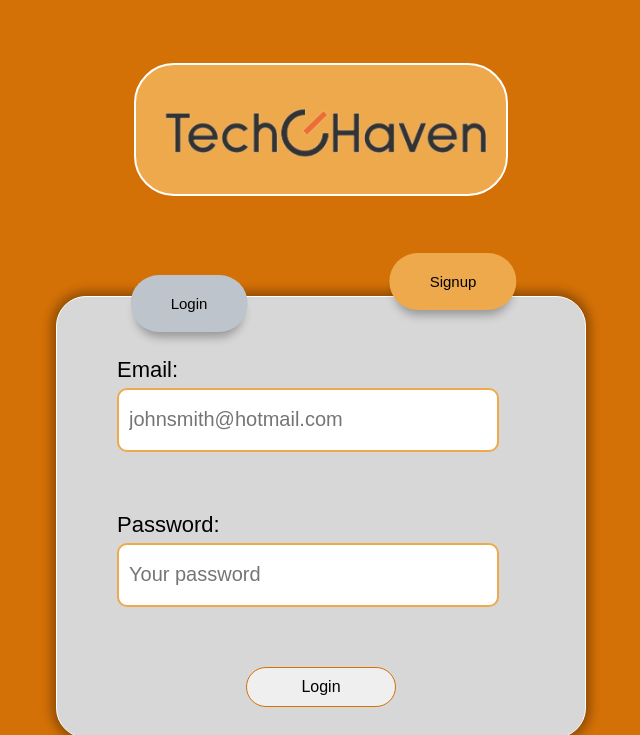
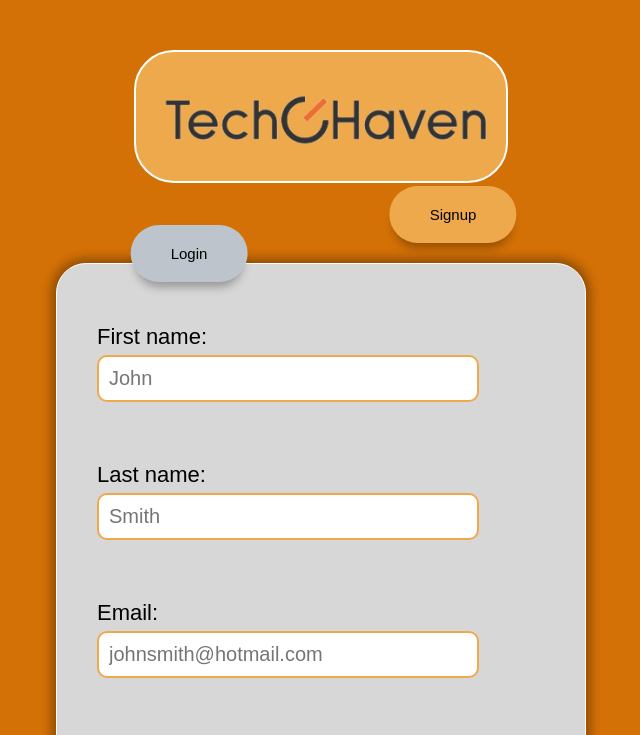
Before and after one commit to rye141200/TechHaven, a plain HTML site: page Frontend/index.html in a window 1280 px wide. Both pictures are taken after a click on the element "Signup". Shown: the top 735 px of the page, without its empty margins (319-959 px from the left). Drawn offline with Linux system fonts and the light colour scheme.

Commit message:
Finished login frontend

```diff
--- a/Frontend/index.html
+++ b/Frontend/index.html
@@ -13,7 +13,6 @@
       <div class="icon-box">
         <img src="TechHaven logo.png" height="128" />
       </div>
-
       <div class="box login-box">
         <div class="tab active-tab login-tab">Login</div>
         <div class="tab inactive-tab signup-tab">Signup</div>
@@ -27,7 +26,7 @@
             placeholder="johnsmith@hotmail.com"
           />
         </div>
-        <div class="input-field">
+        <div class="input-field" id="password">
           <label class="input-field-label" for="fname">Password:</label>
           <input
             class="input-field-element"
@@ -41,9 +40,10 @@
           <button class="btn btn-login">Login</button>
         </div>
       </div>
-      <!-- <div class="signup-box">
-        <div class="input-field"></div>
-      </div> -->
+      <div class="phone-bakr">
+        <img src="phone.svg" width="256" />
+      </div>
     </div>
+    <!-- User market -->
   </body>
 </html>
--- a/Frontend/script.js
+++ b/Frontend/script.js
@@ -16,6 +16,59 @@ boxEl.addEventListener("click", function (e) {
         tab.classList.remove("active-tab");
       }
     });
+
+    const flag = e.target.parentElement.querySelector(".firstname");
     //TODO
+    if (e.target.classList.contains("signup-tab") && !flag) {
+      const html = `
+      <div class="input-field firstname added">
+      <label class="input-field-label" for="fname">First name:</label>
+      <input
+        class="input-field-element"
+        type="email"
+        id="firstname-input"
+        name="fname"
+        placeholder="John"
+      />
+    </div>
+    <div class="input-field added">
+      <label class="input-field-label" for="fname">Last name:</label>
+      <input
+        class="input-field-element"
+        type="text"
+        id="lastname-input"
+        name="fname"
+        placeholder="Smith"
+      />
+    </div>
+      `;
+      const htmlConfirmPassword = `
+      <label class="input-field-label confirmpwd addedPWD" for="fname">Confirm password:</label>
+      <input
+        class="input-field-element addedPWD"
+        type="password"
+        id="confirm-input"
+        name="fname"
+        placeholder="Confirm password"
+      />
+      `;
+      const loginBoxEl = document.querySelector(".login-box");
+      loginBoxEl.insertAdjacentHTML("afterbegin", html);
+      document
+        .querySelector("#password")
+        .insertAdjacentHTML("beforeend", htmlConfirmPassword);
+    } else {
+      if (flag) {
+        const elementsToRemove = document.querySelectorAll(".added");
+        const elementsToRemovePwd = document.querySelectorAll(".addedPWD");
+        const boxEL = document.querySelector(".box");
+        const passwordEl = document.querySelector("#password");
+
+        elementsToRemove.forEach((element) => boxEl.removeChild(element));
+        elementsToRemovePwd.forEach((element) =>
+          passwordEl.removeChild(element)
+        );
+      }
+    }
   }
 });
--- a/Frontend/style.css
+++ b/Frontend/style.css
@@ -7,8 +7,10 @@
         #efa94d
  */
 body {
-  height: 100vh;
-  min-height: 100%;
+  display: flex;
+  justify-content: center;
+  align-items: center;
+  background-color: var(--primaryColorDark);
 }
 :root {
   --secondaryColorLight: #d7d7d8;
@@ -24,15 +26,21 @@ body {
   font-family: sans-serif;
   font-size: 62.5%;
 }
-
+.hidden {
+  display: none;
+  opacity: 0;
+  height: 0;
+  overflow: hidden;
+}
 /* !Login section */
 .login-section {
+  margin-top: 5rem;
   width: 100%;
-  height: 100%;
-  background-color: var(--primaryColorDark);
+  /* height: 100vh; */
+  /* background-color: var(--primaryColorDark); */
   display: flex;
   flex-direction: column;
-  gap: 10rem;
+  gap: 8rem;
   justify-content: center;
   align-items: center;
 }
@@ -49,22 +57,24 @@ body {
   padding: 4rem;
   display: flex;
   flex-direction: column;
-  align-items: flex-start;
+  align-items: center;
   gap: 2rem;
   background-color: var(--secondaryColorLight);
   border: 1px solid #fff;
   border-radius: 3rem;
   box-shadow: 0 0 10px 5px rgba(0, 0, 0, 0.3);
   width: 35%;
-  height: 45%;
 }
+
 .active-tab {
   background-color: var(--primaryColorLight);
   top: -10%;
+  transition: all 0.3s;
 }
 .inactive-tab {
   background-color: var(--secondaryColorDark);
   top: -5%;
+  transition: all 0.3s;
 }
 .tab {
   position: absolute;
@@ -86,7 +96,9 @@ body {
 }
 .login-box {
 }
-
+.confirmpwd {
+  margin-top: 3rem;
+}
 .input-field {
   display: flex;
   flex-direction: column;
@@ -101,7 +113,7 @@ body {
 
 .input-field-element {
   width: 80%;
-  height: 4rem;
+  /* height: 4rem; */
   border-radius: 1rem;
   outline: none;
   border: 2px solid var(--primaryColorLight);
@@ -113,7 +125,7 @@ input.input-field-element:focus {
   outline: none;
   transition: all 0.2s;
   border: 3px solid var(--primaryColorDark);
-  transform: scale(1.1);
+  transform: scale(1.05);
 }
 
 .btn-login {
@@ -133,3 +145,8 @@ input.input-field-element:focus {
   background-color: var(--primaryColorDark);
   color: #fff;
 }
+.phone-bakr {
+  align-self: flex-end;
+  justify-self: center;
+  transform: translateY(-50%);
+}
```
Also changed, not shown: Frontend/phone.svg (added).
